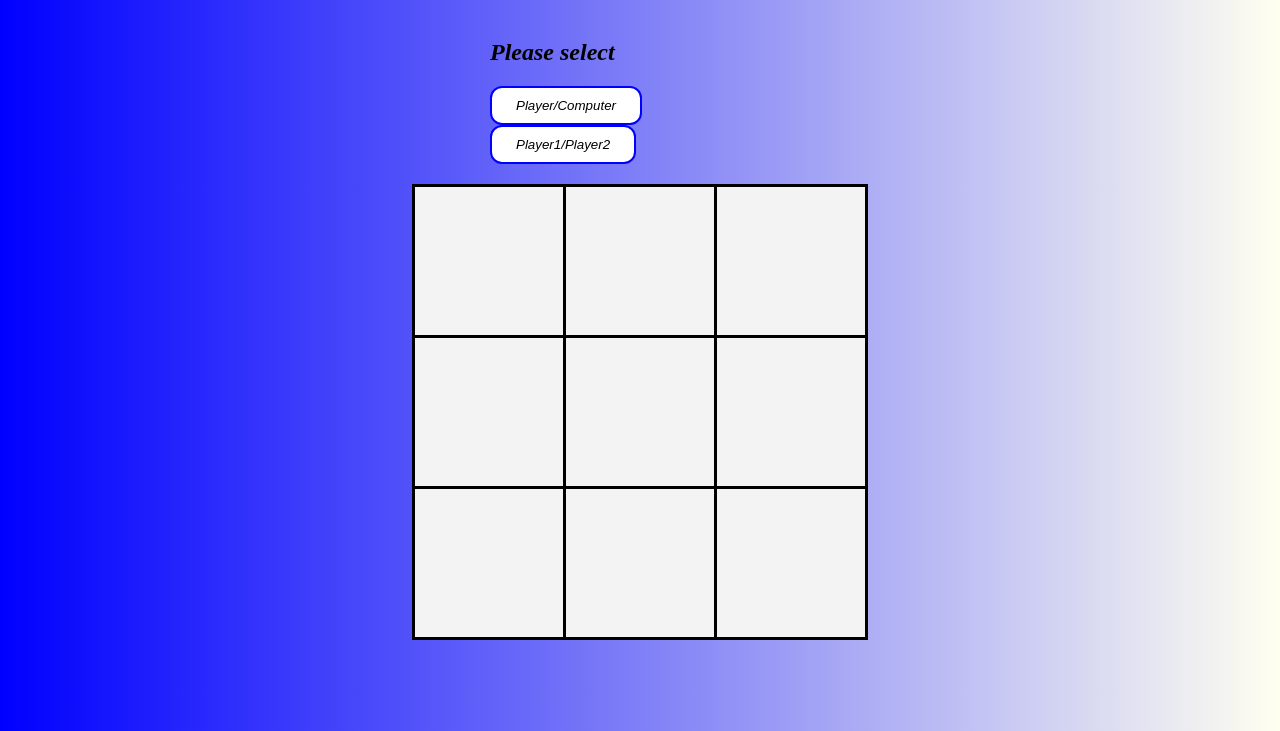
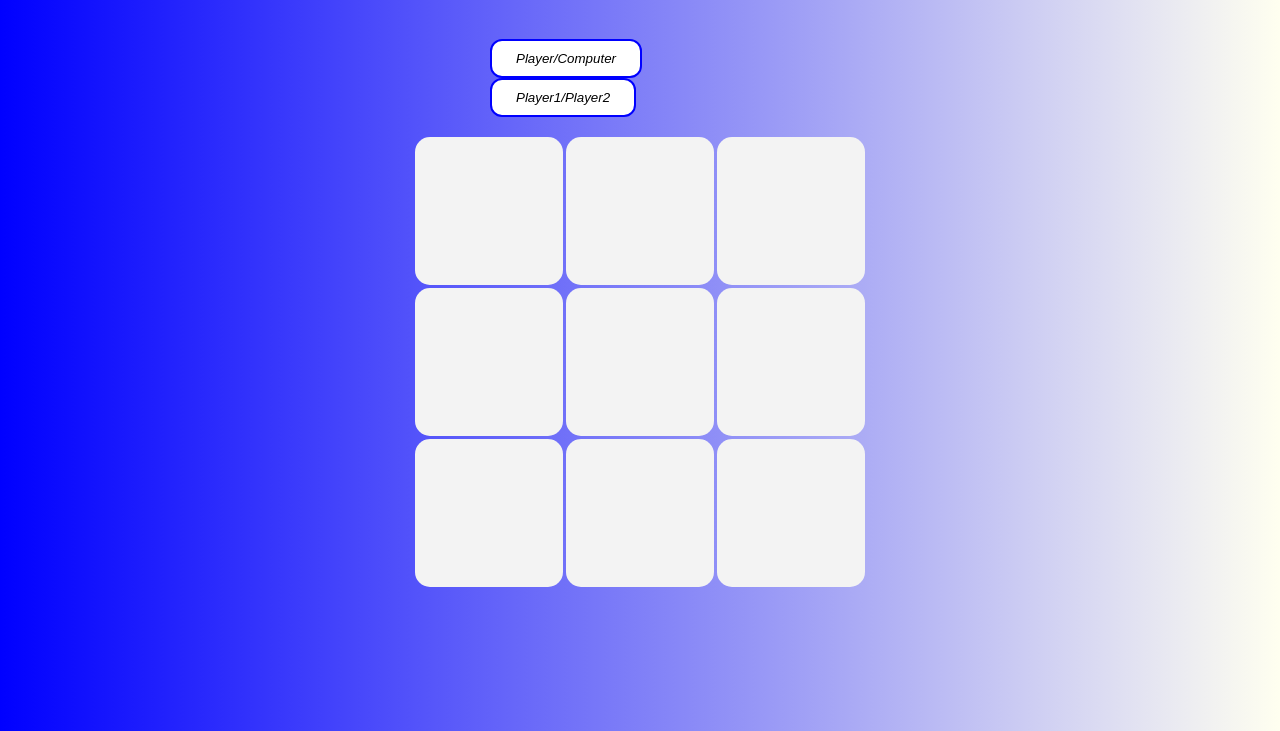
Before and after one commit to lakshmigrao/MainProject, a plain HTML site: page index.html in a window 1280 px wide. Shown: the part 69-800 px from the top of the page. Drawn offline with Linux system fonts and the light colour scheme.

Commit message:
eleventh commit

```diff
--- a/index.html
+++ b/index.html
@@ -6,7 +6,7 @@
 <marquee id="scroll"><h1>Welcome to TIC TAC TOE</h1> </marquee>
 
 <div id="intro">
-  <h2>Please select</h2>
+  <!-- <h2>Please select</h2> -->
   <button id="game1button" class="gbutton">Player/Computer</button>
   <button id="game2button" class="gbutton">Player1/Player2</button>
 </div>
--- a/style.css
+++ b/style.css
@@ -9,7 +9,8 @@ body {
     width: 300px;
 }
 .container {
-    border: 3px solid black;
+  border-radius: 15px;
+    /* border: 3px solid black; */
     width: 450px;
     margin: 20px auto;
     height: 450px;
@@ -17,9 +18,7 @@ body {
     grid-gap: 3px;
     grid-template-rows: 1fr 1fr 1fr;
     grid-template-columns: 1fr 1fr 1fr;
-    background-color: black;
-
-
+    /* background-color: black; */
 }
 
 .item {
@@ -31,6 +30,7 @@ body {
 }
 
 #zero {
+  border-radius: 15px;
   grid-row: 1/2;
   grid-column: 1/2;
   display: flex;
@@ -39,6 +39,7 @@ body {
 }
 
 #one {
+  border-radius: 15px;
   grid-row : 1/2;
   grid-column : 2/3;
   display: flex;
@@ -48,6 +49,7 @@ body {
 }
 
 #two {
+  border-radius: 15px;
   grid-row: 1/2;
   grid-column: 3/4;
   display: flex;
@@ -57,6 +59,7 @@ body {
 }
 
 #three {
+  border-radius: 15px;
   grid-row: 2/3;
   grid-column: 1/2;
   display: flex;
@@ -66,6 +69,7 @@ body {
 }
 
 #four {
+  border-radius: 15px;
    grid-row: 2/3;
   grid-column: 2/3;
   display: flex;
@@ -75,6 +79,7 @@ body {
 }
 
 #five {
+  border-radius: 15px;
    grid-row: 2/3;
   grid-column: 3/4;
   display: flex;
@@ -84,6 +89,7 @@ body {
 }
 
 #six {
+  border-radius: 15px;
   grid-row: 3/4;
   grid-column: 1/2;
   display: flex;
@@ -92,6 +98,7 @@ body {
 
 }
  #seven {
+  border-radius: 15px;
    grid-row: 3/4;
   grid-column: 2/3;
   display: flex;
@@ -100,6 +107,7 @@ body {
 
 }
 #eight {
+  border-radius: 15px;
    grid-row: 3/4;
   grid-column: 3/4;
   display: flex;
```
